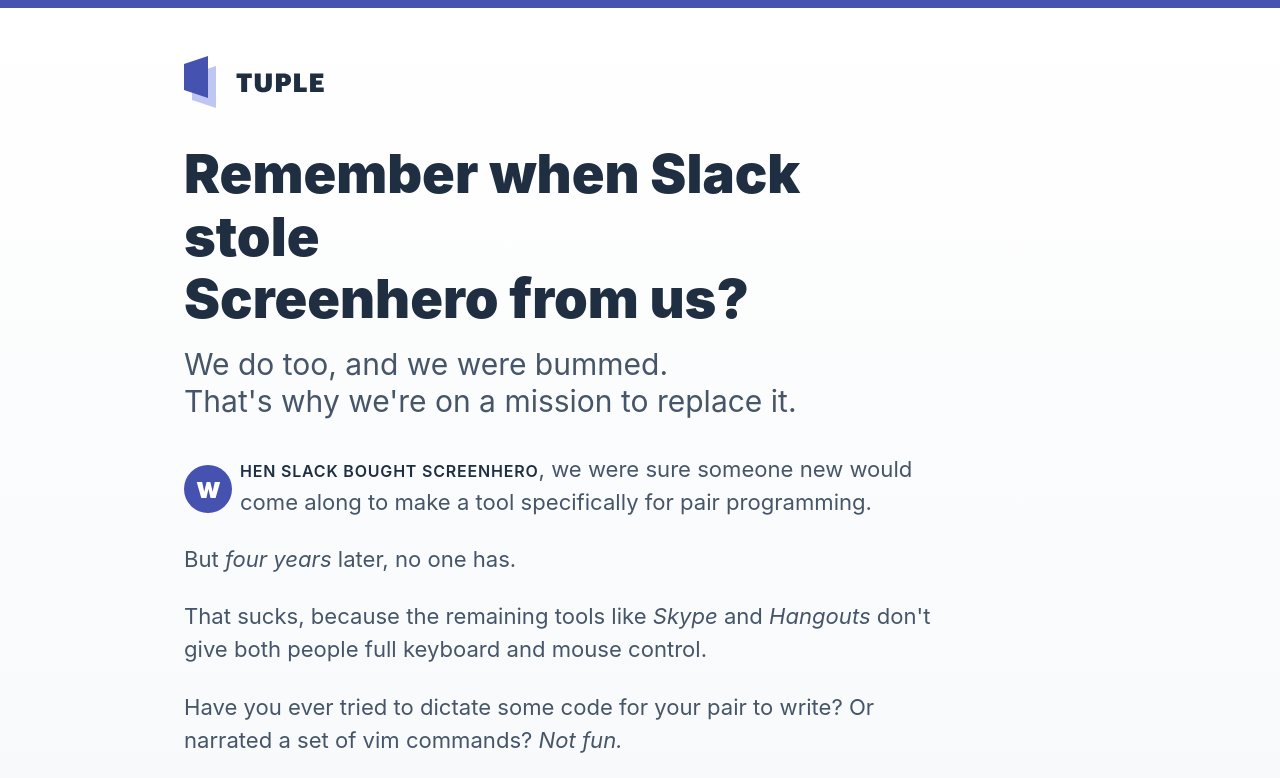
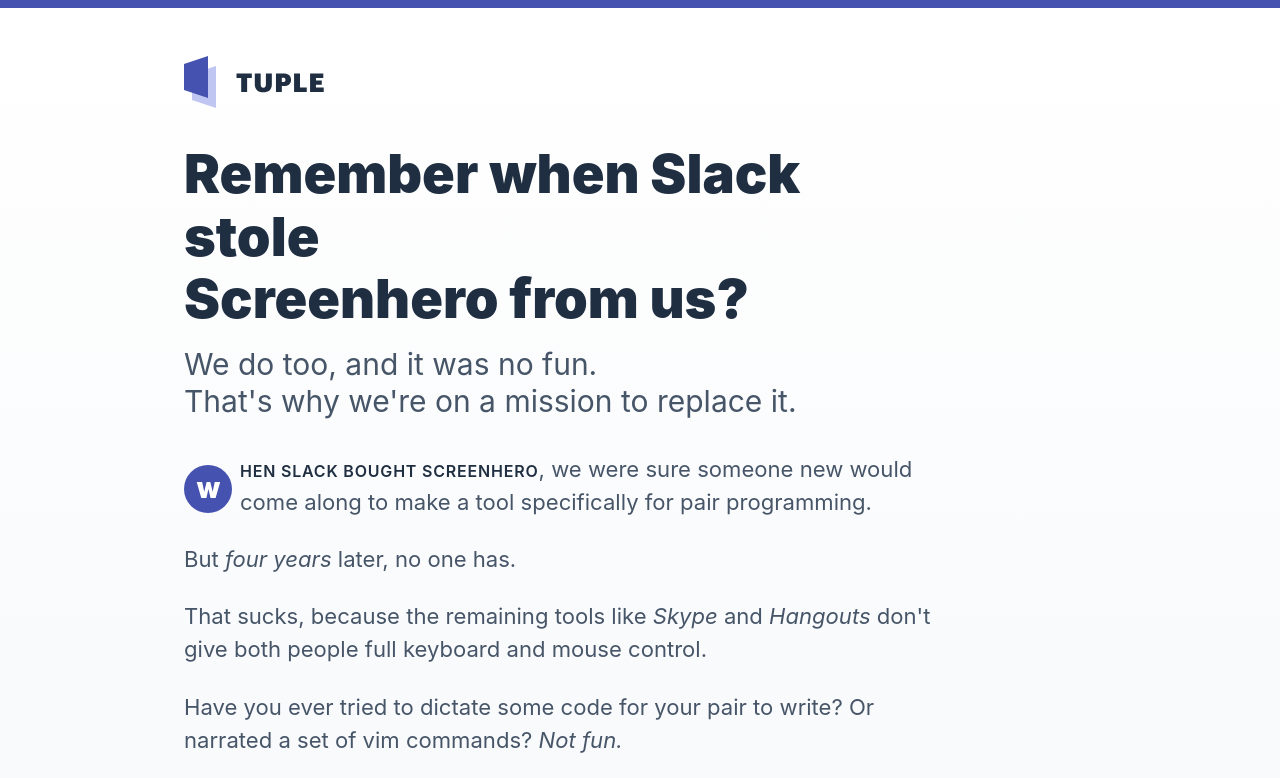
Before and after one commit to sschoger/tuple, a plain HTML site: page index.html in a window 1280 px wide. Shown: the top 778 px of the page. Drawn offline with Linux system fonts and the light colour scheme.

Commit message:
Tweak more

```diff
--- a/index.html
+++ b/index.html
@@ -28,7 +28,7 @@
             <div class="w-full lg:w-5/6">
                 <div class="mb-8">
                     <h1 class="font-black text-black text-4xl md:text-5xl lg:text-6xl mb-4">Remember when Slack stole<br> Screenhero from us?</h1>
-                    <p class="text-grey-darkest text-xl md:text-2xl lg:text-3xl leading-tight">We do too, and we were bummed.
+                    <p class="text-grey-darkest text-xl md:text-2xl lg:text-3xl leading-tight">We do too, and it was no fun.
                         <br>That's why we're on a mission to replace it.</h2>
                     </p>
                 </div>
```
